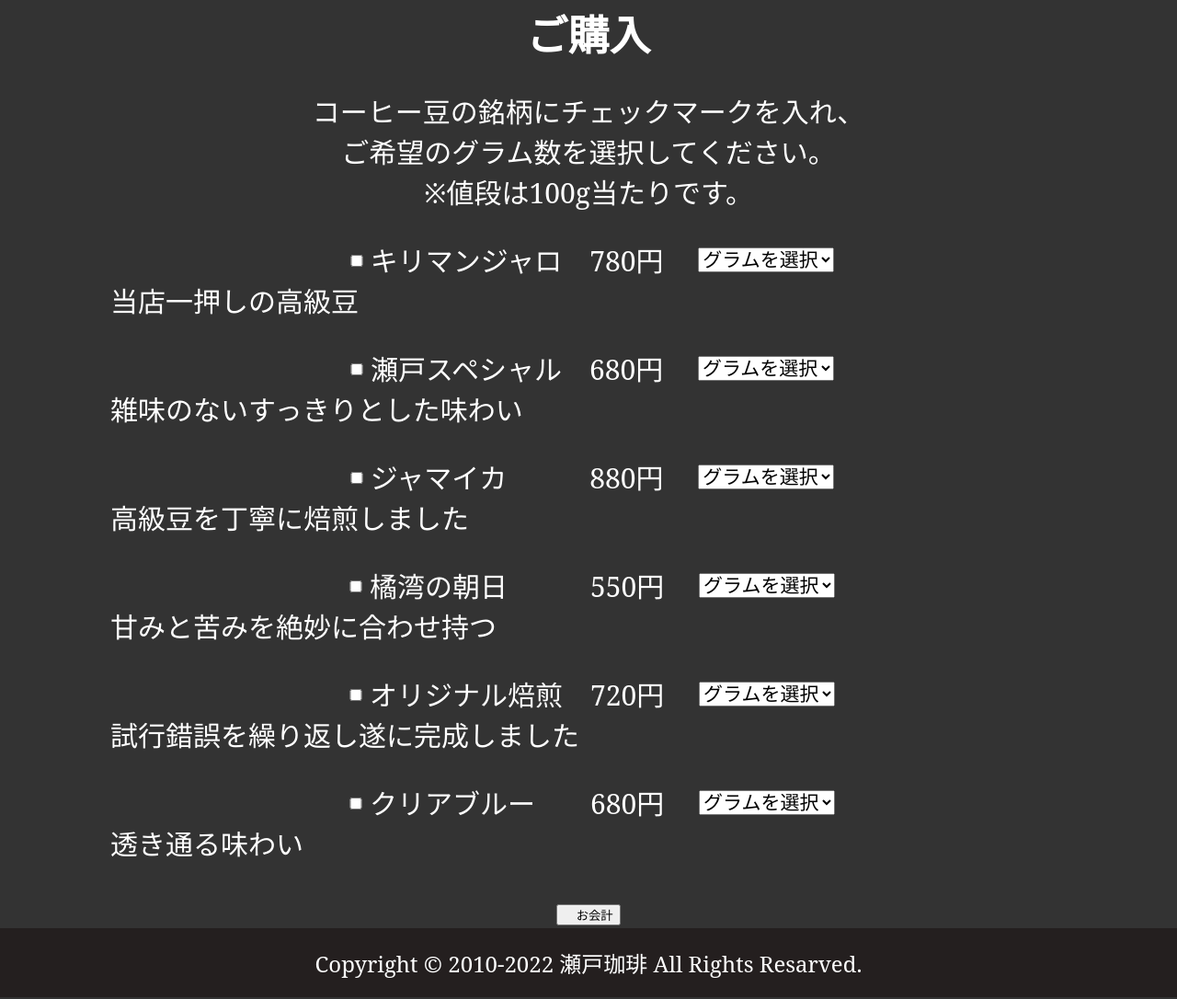
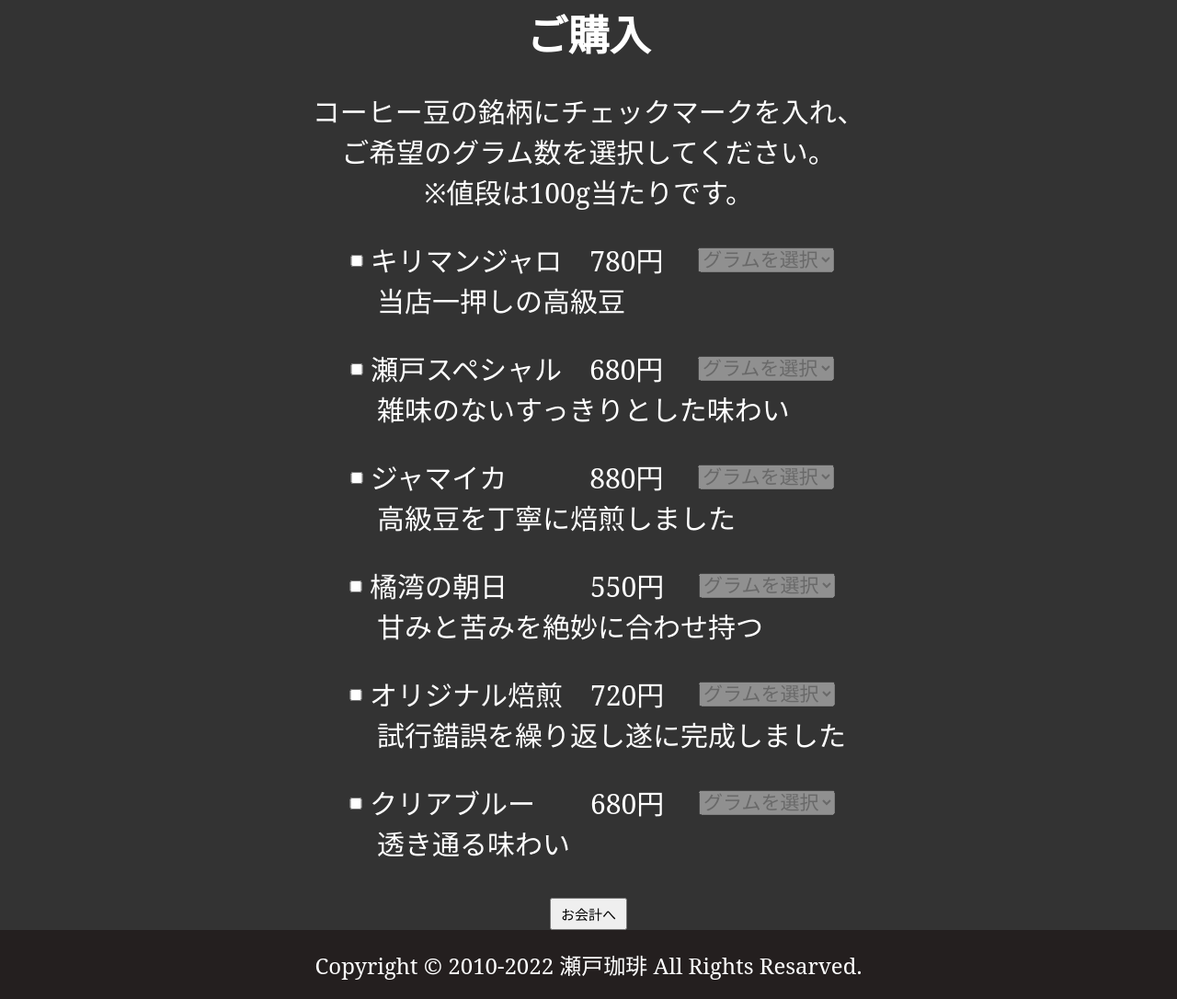
Before and after one commit to ryotaro-0805/seto-cafe-homepage, a plain HTML site: page html/shop.html in a window 1280 px wide. Shown: the part 97-1183 px from the top of the page at 92% size. Drawn offline with Linux system fonts and the light colour scheme.

Commit message:
2022-10-24-変更分

```diff
--- a/html/shop.html
+++ b/html/shop.html
@@ -30,8 +30,10 @@
         </p>
         <div class="shop_div">
             <div>
-                <input type="checkbox" name="" id="">キリマンジャロ　780円
-                <select size="1" name="kiriman">
+                <label for="1">
+                    <input type="checkbox" name="" id="1">キリマンジャロ　780円
+                </label>
+                <select size="1" name="kiriman" disabled>
                     <option value="">グラムを選択</option>
                     <option value="100">100g</option>
                     <option value="200">200g</option>
@@ -47,8 +49,10 @@
                 <p>　当店一押しの高級豆</p>
             </div>
             <div>
-                <input type="checkbox" name="" id="">瀬戸スペシャル　680円
-                <select size="1" name="kiriman">
+                <label for="2">
+                    <input type="checkbox" name="" id="2">瀬戸スペシャル　680円
+                </label>
+                <select size="1" name="kiriman" disabled>
                     <option value="">グラムを選択</option>
                     <option value="100">100g</option>
                     <option value="200">200g</option>
@@ -64,8 +68,10 @@
                 <p>　雑味のないすっきりとした味わい</p>
             </div>
             <div>
-                <input type="checkbox" name="" id="">ジャマイカ　　　880円
-                <select size="1" name="kiriman">
+                <label for="3">
+                    <input type="checkbox" name="" id="3">ジャマイカ　　　880円
+                </label>
+                <select size="1" name="kiriman" disabled>
                     <option value="">グラムを選択</option>
                     <option value="100">100g</option>
                     <option value="200">200g</option>
@@ -81,8 +87,10 @@
                 <p>　高級豆を丁寧に焙煎しました</p>
             </div>
             <div>
-                <input type="checkbox" name="" id="">橘湾の朝日　　　550円
-                <select size="1" name="kiriman">
+                <label for="4">
+                    <input type="checkbox" name="" id="4">橘湾の朝日　　　550円
+                </label>
+                <select size="1" name="kiriman" disabled>
                     <option value="">グラムを選択</option>
                     <option value="100">100g</option>
                     <option value="200">200g</option>
@@ -98,8 +106,10 @@
                 <p>　甘みと苦みを絶妙に合わせ持つ</p>
             </div>
             <div>
-                <input type="checkbox" name="" id="">オリジナル焙煎　720円
-                <select size="1" name="kiriman">
+                <label for="5">
+                    <input type="checkbox" name="" id="5">オリジナル焙煎　720円
+                </label>
+                <select size="1" name="kiriman" disabled>
                     <option value="">グラムを選択</option>
                     <option value="100">100g</option>
                     <option value="200">200g</option>
@@ -116,8 +126,10 @@
 
             </div>
             <div>
-                <input type="checkbox" name="" id="">クリアブルー　　680円
-                <select size="1" name="kiriman">
+                <label for="6">
+                    <input type="checkbox" name="" id="6">クリアブルー　　680円
+                </label>
+                <select size="1" name="kiriman" disabled>
                     <option value="">グラムを選択</option>
                     <option value="100">100g</option>
                     <option value="200">200g</option>
@@ -132,7 +144,7 @@
                 </select>
                 <p>　透き通る味わい</p>
             </div>
-            <button>　お会計　</button>
+            <button class="pay_button">お会計へ</button>
         </div>
 
 
--- a/style/subpage_style.css
+++ b/style/subpage_style.css
@@ -106,9 +106,17 @@ shop
 }
 
 .shop_div p{
+    width: 700px;
+    margin: 0 auto;
     text-align: left;
+
 }
 
 .shop_div p::before{
     content: "　　　";
 }
+
+.pay_button{
+    font-size: 15px;
+    padding: 5px 10px;
+}
```
